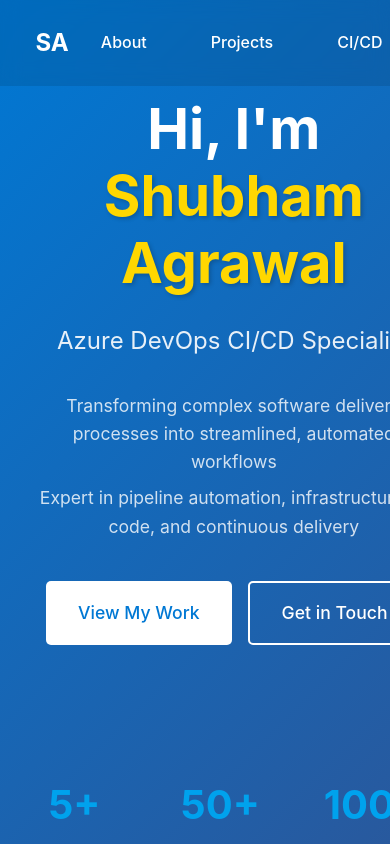
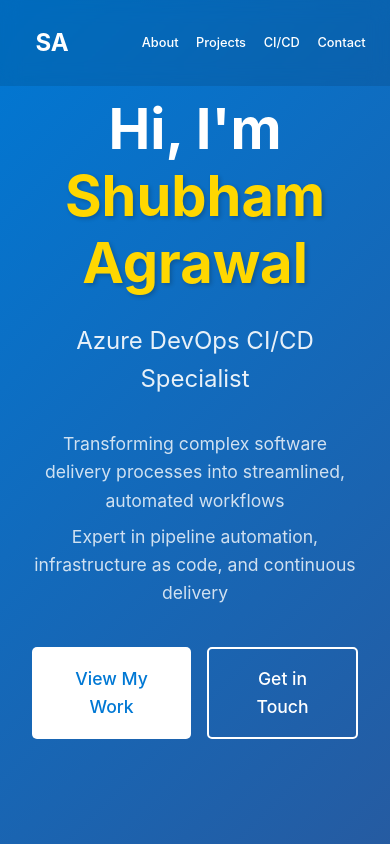
Before and after one commit to shubhambits/shubhambits.github.io, a React (Vite) app: page / in a window 390 px wide. Built offline with nearby package versions, Linux system fonts and the light colour scheme.

Commit message:
mobile css (#12)

```diff
--- a/src/App.css
+++ b/src/App.css
@@ -9,13 +9,7 @@
   --highlight-color: #ffd700;
 }
 
-html {
-  scroll-behavior: smooth;
-  scroll-snap-type: y mandatory;
-  height: 100%;
-}
-
-body {
+html, body {
   margin: 0;
   padding: 0;
   width: 100%;
@@ -37,6 +31,8 @@ body {
   overflow-y: auto;
   scroll-snap-type: y mandatory;
   padding-bottom: 5rem;
+  width: 100%;
+  overflow-x: hidden;
 }
 
 /* Add scroll-snap-align to all main sections */
@@ -49,6 +45,9 @@ body {
   scroll-snap-stop: always;
   min-height: 100vh;
   position: relative;
+  width: 100%;
+  box-sizing: border-box;
+  overflow-x: hidden;
 }
 
 /* Header Styles */
@@ -59,11 +58,12 @@ body {
   min-height: 90vh;
   display: flex;
   flex-direction: column;
-  width: 100vw;
+  width: 100%;
   position: relative;
   left: 0;
   right: 0;
   margin: 0;
+  overflow-x: hidden;
 }
 
 .nav-container {
@@ -73,13 +73,14 @@ body {
   padding: 1rem 5%;
   background: rgba(0, 0, 0, 0.1);
   position: fixed;
-  width: 100vw;
+  width: 100%;
   top: 0;
   left: 0;
   right: 0;
   z-index: 1000;
   backdrop-filter: blur(10px);
   box-sizing: border-box;
+  overflow-x: hidden;
 }
 
 .logo {
@@ -137,6 +138,29 @@ body {
   transform: scale(1.1);
 }
 
+.nav-links a span {
+  display: none;
+}
+
+.nav-links a svg {
+  margin: 0;
+}
+
+.nav-links a.contact-link {
+  display: flex;
+  align-items: center;
+  justify-content: center;
+  width: 40px;
+  height: 40px;
+  border-radius: 50%;
+  background: rgba(255, 255, 255, 0.1);
+}
+
+.nav-links a.contact-link svg {
+  margin: 0;
+  font-size: 1.2rem;
+}
+
 .hero-section {
   flex: 1;
   display: flex;
@@ -147,11 +171,15 @@ body {
   padding: 6rem 2rem 2rem;
   max-width: 1200px;
   margin: 0 auto;
+  width: 100%;
+  box-sizing: border-box;
 }
 
 .hero-content {
   max-width: 800px;
   margin-bottom: 3rem;
+  width: 100%;
+  box-sizing: border-box;
 }
 
 .hero-section h1 {
@@ -161,6 +189,8 @@ body {
   font-weight: 700;
   position: relative;
   display: inline-block;
+  max-width: 100%;
+  word-wrap: break-word;
 }
 
 .hero-section h1::after {
@@ -190,16 +220,22 @@ body {
   font-size: 1.5rem;
   margin-bottom: 2rem;
   opacity: 0.9;
+  max-width: 100%;
+  word-wrap: break-word;
 }
 
 .hero-description {
   font-size: 1.1rem;
   margin-bottom: 2.5rem;
   opacity: 0.8;
+  max-width: 100%;
+  word-wrap: break-word;
 }
 
 .hero-description p {
   margin-bottom: 0.5rem;
+  max-width: 100%;
+  word-wrap: break-word;
 }
 
 .hero-buttons {
@@ -499,26 +535,50 @@ body {
 
 @media (max-width: 480px) {
   .cicd-showcase {
-    padding: 3rem 1rem;
+    padding: 2rem 1rem;
   }
 
   .code-example {
-    padding: 1.5rem;
-    height: 50vh;
+    padding: 1rem;
+    height: 60vh;
   }
 
   .code-example h3 {
-    font-size: 1.4rem;
+    font-size: 1.2rem;
   }
 
   .code-example pre {
-    font-size: 0.8rem;
+    font-size: 0.75rem;
+    padding: 0.8rem;
+  }
+
+  .expertise-grid {
+    grid-template-columns: 1fr;
+    gap: 1.2rem;
+    padding: 1rem;
+  }
+
+  .expertise-card {
+    padding: 1.2rem;
   }
 
   .expertise-icon {
     font-size: 1.8rem;
     width: 60px;
     height: 60px;
+  }
+
+  .expertise-card h3 {
+    font-size: 1.2rem;
+  }
+
+  .expertise-card p {
+    font-size: 0.9rem;
+  }
+
+  .expertise-details li {
+    font-size: 0.85rem;
+    gap: 0.6rem;
   }
 }
 
@@ -1314,6 +1374,42 @@ body {
   .App {
     padding-bottom: 3rem;
   }
+
+  .nav-links {
+    gap: 0.5rem;
+  }
+
+  .nav-links a {
+    padding: 0.3rem;
+    font-size: 0.8rem;
+  }
+
+  .nav-links a svg {
+    font-size: 1rem;
+  }
+
+  .nav-links a span {
+    display: none;
+  }
+
+  .nav-links a svg {
+    margin: 0;
+  }
+
+  .nav-links a.contact-link {
+    display: flex;
+    align-items: center;
+    justify-content: center;
+    width: 40px;
+    height: 40px;
+    border-radius: 50%;
+    background: rgba(255, 255, 255, 0.1);
+  }
+
+  .nav-links a.contact-link svg {
+    margin: 0;
+    font-size: 1.2rem;
+  }
 }
 
 /* Pipeline Template Section Styles */
```
